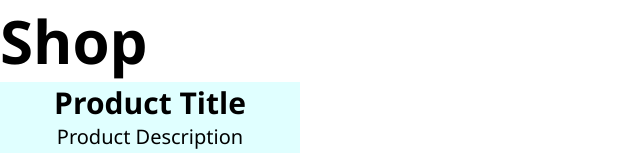
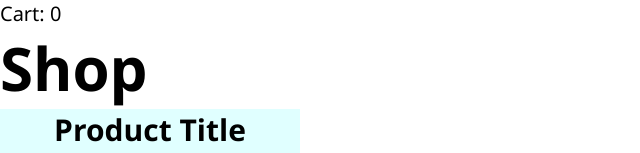
Before and after one commit to alecbar/react-shopify-storefront, a React (Create React App) app: page / in a window 1280 px wide. Shown: the top 153 px of the page, without its empty margins (0-640 px from the left). Built offline with nearby package versions, Linux system fonts and the light colour scheme.

Commit message:
Add to cart logic

```diff
--- a/src/App.js
+++ b/src/App.js
@@ -1,11 +1,26 @@
-import React from 'react';
+import React, {useState, useEffect} from 'react';
 import Products from './Products'
 
 const App = () => {
+
+  // Fetch products
+  const [products, setProducts] = useState([])
+  const [cart, setCart] = useState([])
+
+  // Update product state
+
+  // Add to cart
+  const addToCart = (variant) => {
+    setCart([...cart, variant])
+  }
+
   return(
     <div>
+      <div>
+      <p>Cart: {cart.length}</p>
+      </div>
       <h1>Shop</h1>
-      <Products />
+      <Products addToCart={addToCart}/>
     </div>
   )
 }
--- a/src/Products.js
+++ b/src/Products.js
@@ -21,7 +21,7 @@ const Variant = (props) => {
     return <li className={selected ? "selected" : null} onClick={handleClick}>{props.name}</li>
 }
 
-const Product = () => {
+const Product = (props) => {
 
     // Selected variant to use for add to cart
     const [selectedVariant, setSelectedVariant] = useState(null)
@@ -29,6 +29,7 @@ const Product = () => {
 
     const addToCart = () => {
         if (selectedVariant) {
+            props.addToCart(selectedVariant)
             console.log(selectedVariant, "added to cart.")
         }
         else {
@@ -58,11 +59,11 @@ const Product = () => {
     )
 }
 
-const Products = () => {
+const Products = (props) => {
 
     return (
         <div>
-            <Product />
+            <Product addToCart={props.addToCart}/>
         </div>
     )
 }
```
